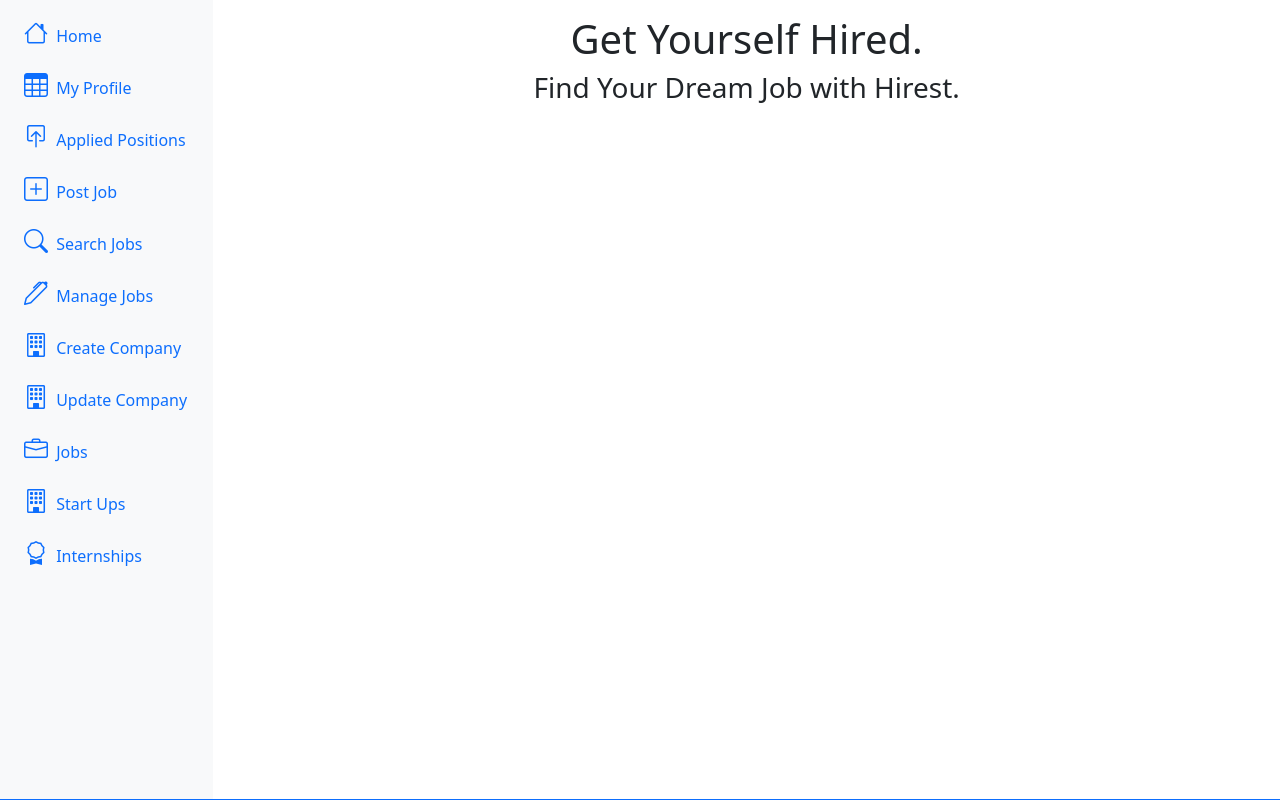
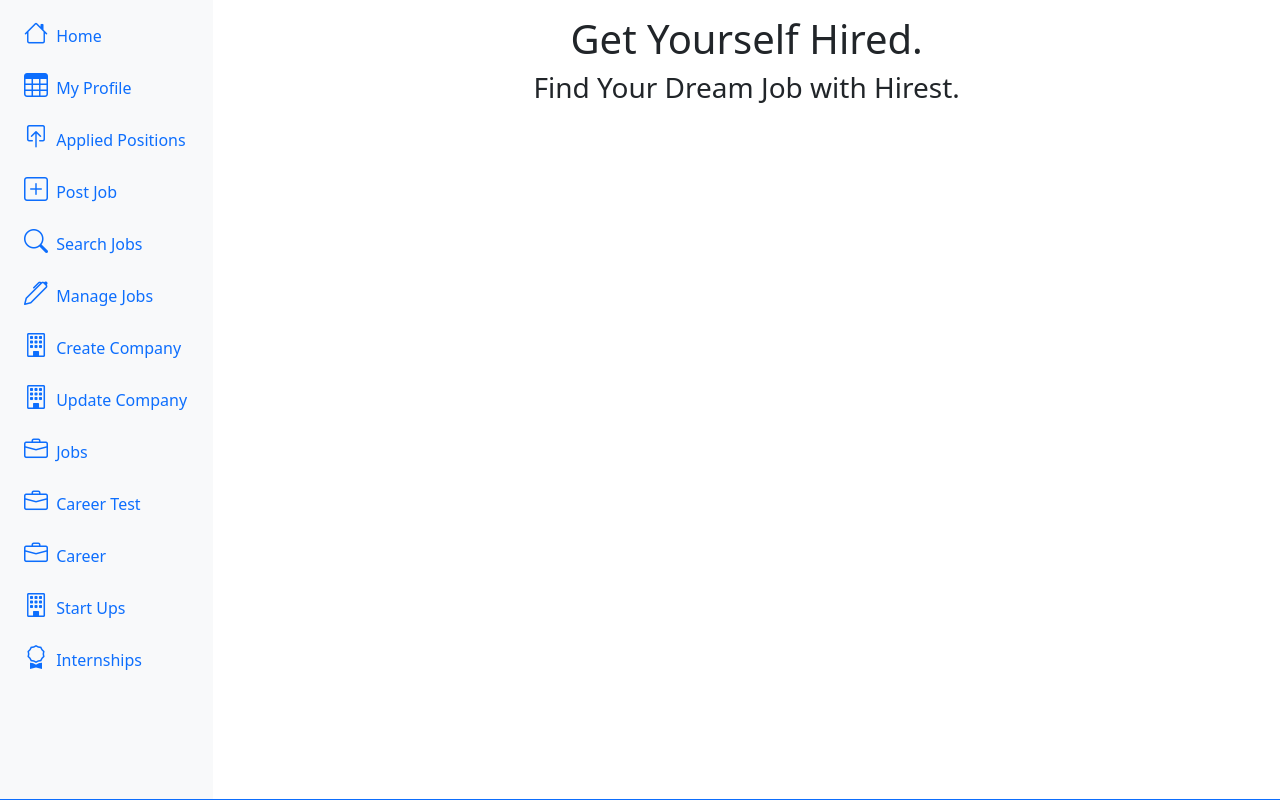
Before and after one commit to parth-03083/htl-hirest, a Django app: page / in a window 1280 px wide. Shown: the part 71-871 px from the top of the page. Run offline with Django 4.2, Linux system fonts and the light colour scheme; some libraries are stand-ins or nearby versions.

Commit message:
[UPD] final changes

```diff
--- a/app/views.py
+++ b/app/views.py
@@ -19,6 +19,9 @@
     account_sid = settings.TWILIO_ACCOUNT_SID
     auth_token = settings.TWILIO_AUTH_TOKEN
 
+    print(account_sid,"===Account-ID===")
+    print(auth_token,"===AUTH-TOKEN===")
+
     client = Client(account_sid, auth_token)
     number = '+91' + str(number)
 
@@ -28,8 +31,6 @@
                               to=number)
 
     print(message.sid)
-
-
 
 
 def is_ajax(request):
@@ -384,7 +385,7 @@
         print(careers)
         return render(request, 'careers.html', {'careers': careers})
     except:
-        return redirect('riasec-test')
+        return redirect('career-test')
 
 
 
--- a/hirest/settings.py
+++ b/hirest/settings.py
@@ -261,8 +261,8 @@
 SOCIAL_AUTH_GOOGLE_OAUTH2_SECRET = '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'
 
 
-TWILIO_ACCOUNT_SID = 'AC1d3dc857c139a20d9f9773890cec54f8'
-TWILIO_AUTH_TOKEN = '32973fc9ae95960867d9893f5a5f980b'
+TWILIO_ACCOUNT_SID = 'ACf64db9a70de48eb2b34feee0e0e749cf'
+TWILIO_AUTH_TOKEN = '99a90c1a66822f8979fc7578bf890fd8'
 
 
 DJANGO_TWILIO_BLACKLIST_CHECK = True
--- a/templates/index.html
+++ b/templates/index.html
@@ -128,8 +128,19 @@
                             <i class="fs-4 bi-briefcase"></i>
                             <span class="ms-1 d-none d-sm-inline">Jobs</span>
                           </a>
-                      </li>
-
+                        </li>
+                      <li>
+                        <a href="{% url 'career-test' %}" class="nav-link py-2 px-0 align-middle">
+                          <i class="fs-4 bi-briefcase"></i>
+                          <span class="ms-1 d-none d-sm-inline">Career Test</span>
+                        </a>
+                    </li>
+                    <li>
+                      <a href="{% url 'careers' %}" class="nav-link py-2 px-0 align-middle">
+                        <i class="fs-4 bi-briefcase"></i>
+                        <span class="ms-1 d-none d-sm-inline">Career</span>
+                      </a>
+                  </li>
                         <li>
                           <a href="{% url 'startups' %}" class="nav-link py-2 px-0 align-middle">
                             <i class="fs-4 bi-building"></i>
--- a/templates/riasec_test.html
+++ b/templates/riasec_test.html
@@ -670,6 +670,7 @@
         resultArr.sort(function(a,b){
             return parseInt(b.value) - parseInt(a.value);
         });
+
         console.log(resultArr);
         $('.tab-content').addClass('d-none');
 
```
Also changed, not shown: templates/job_applicants.html (+6 -6 lines), requirements.txt (line endings or trailing spaces), 3 other files.
